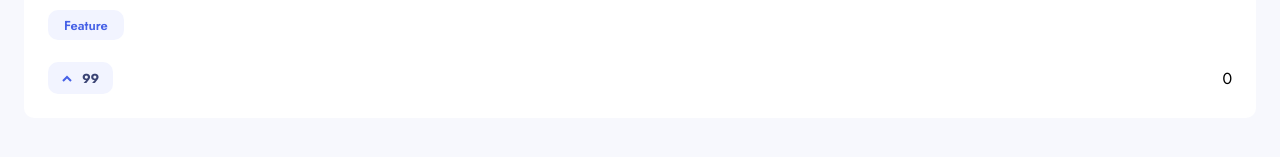
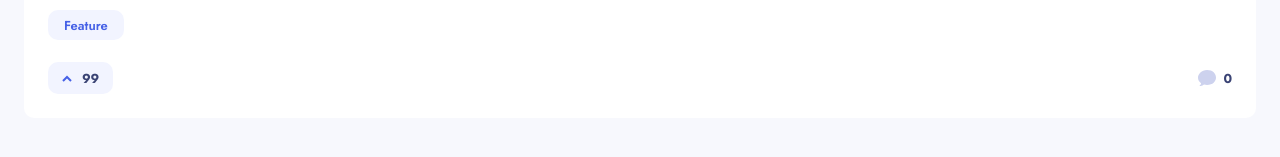
Before and after one commit to ryanbradley-webdev/product-feedback-app, a React (Vite) app in the folder client/: page / in a window 1280 px wide. Shown: the part 232-389 px from the top of the page. Built offline with nearby package versions, Linux system fonts and the light colour scheme.

Commit message:
Add comment count component.

```diff
--- /dev/null
+++ b/client/src/components/commentChip/CommentChip.tsx
@@ -0,0 +1,23 @@
+import styles from './commentChip.module.css'
+
+export default function CommentChip({
+    commentCount
+}: {
+    commentCount: number
+}) {
+    return (
+        <div
+            className={styles.chip}
+        >
+
+            <svg width="18" height="16" xmlns="http://www.w3.org/2000/svg">
+                <path d="M2.62 16H1.346l.902-.91c.486-.491.79-1.13.872-1.823C1.036 11.887 0 9.89 0 7.794 0 3.928 3.52 0 9.03 0 14.87 0 18 3.615 18 7.455c0 3.866-3.164 7.478-8.97 7.478-1.017 0-2.078-.137-3.025-.388A4.705 4.705 0 012.62 16z" fill="#CDD2EE" fillRule="nonzero"/>
+            </svg>
+
+            <h5>
+                {commentCount}
+            </h5>
+
+        </div>
+    )
+}
--- /dev/null
+++ b/client/src/components/commentChip/commentChip.module.css
@@ -0,0 +1,6 @@
+.chip {
+    display: flex;
+    align-items: center;
+    gap: 8px;
+    color: var(--clr-blue-600);
+}
--- a/client/src/components/feedbackCard/FeedbackCard.tsx
+++ b/client/src/components/feedbackCard/FeedbackCard.tsx
@@ -2,6 +2,7 @@
 import styles from './feedbackCard.module.css'
 import Chip from '../chip/Chip'
 import Upvote from '../upvote/Upvote'
+import CommentChip from '../commentChip/CommentChip'
 
 export default function FeedbackCard({
     id,
@@ -43,9 +44,9 @@
                     upvotes={upvotes}
                 />
 
-                <div>
-                    {comments.length}
-                </div>
+                <CommentChip
+                    commentCount={comments.length}
+                />
 
             </div>
 
```
